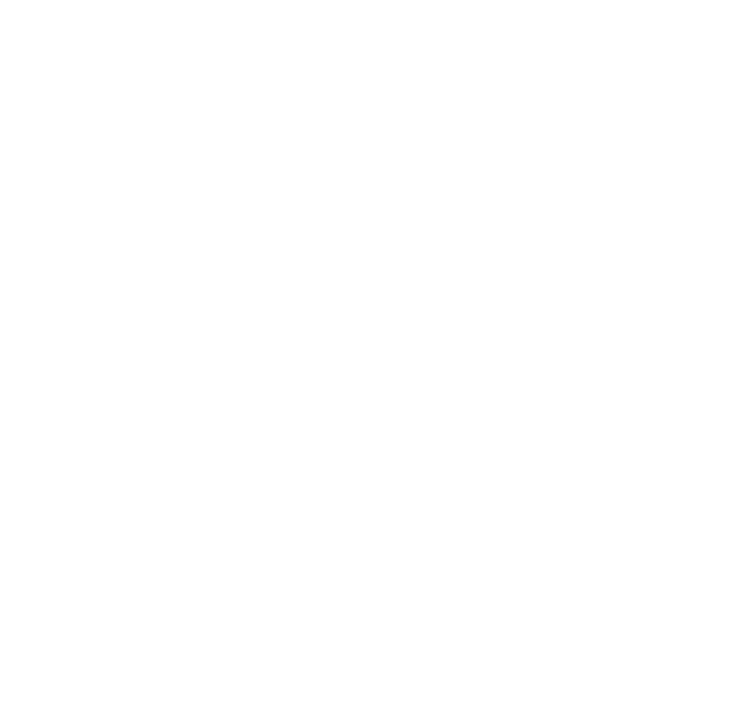
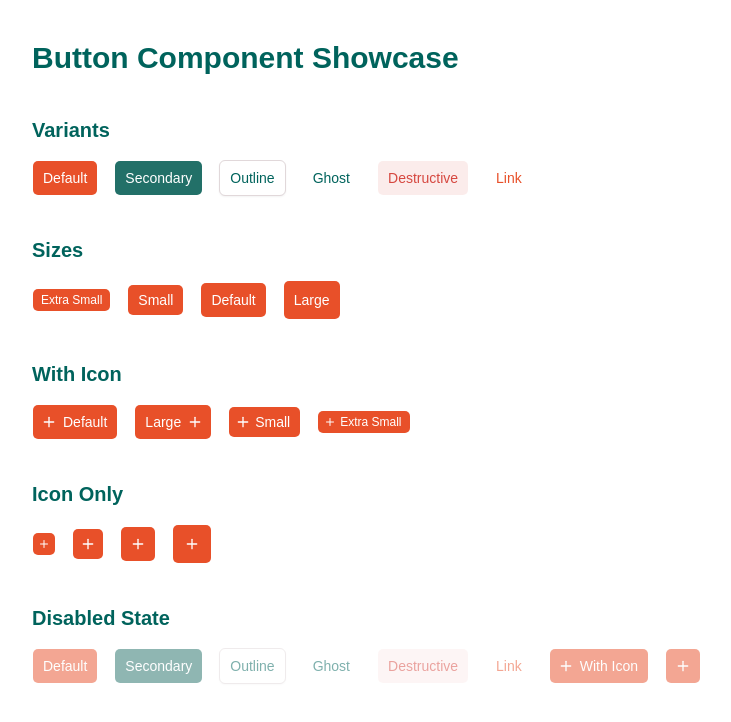
Before and after one commit to Pugialli/nexum, a Next.js app: page /ds-test in a window 1280 px wide. Shown: the top 722 px of the page, without its empty margins (8-739 px from the left). Built offline with nearby package versions, Linux system fonts and the light colour scheme; a web font is replaced by a local one.

Commit message:
in this page, all all buttons and its variations

```diff
--- a/app/ds-test/page.tsx
+++ b/app/ds-test/page.tsx
@@ -1,6 +1,107 @@
+import { Button } from "@/components/ui/button"
+import { PlusIcon } from "lucide-react"
 
 export default function DsTestPage() {
   return (
-    <div />
-  );
+    <div className="container mx-auto p-10 space-y-10">
+      <div>
+        <h1 className="text-3xl font-bold mb-6">Button Component Showcase</h1>
+      </div>
+
+      <div>
+        <h2 className="text-xl font-semibold mb-4">Variants</h2>
+        <div className="flex flex-wrap items-center gap-4">
+          <Button variant="default">Default</Button>
+          <Button variant="secondary">Secondary</Button>
+          <Button variant="outline">Outline</Button>
+          <Button variant="ghost">Ghost</Button>
+          <Button variant="destructive">Destructive</Button>
+          <Button variant="link" asChild>
+            <a href="#">
+              Link
+            </a>
+          </Button>
+        </div>
+      </div>
+
+      <div>
+        <h2 className="text-xl font-semibold mb-4">Sizes</h2>
+        <div className="flex flex-wrap items-center gap-4">
+          <Button size="xs">Extra Small</Button>
+          <Button size="sm">Small</Button>
+          <Button size="default">Default</Button>
+          <Button size="lg">Large</Button>
+        </div>
+      </div>
+
+      <div>
+        <h2 className="text-xl font-semibold mb-4">With Icon</h2>
+        <div className="flex flex-wrap items-center gap-4">
+          <Button>
+            <PlusIcon data-icon="inline-start" />
+            Default
+          </Button>
+          <Button>
+            Large
+            <PlusIcon data-icon="inline-end" />
+          </Button>
+          <Button size="sm">
+            <PlusIcon data-icon="inline-start" />
+            Small
+          </Button>
+          <Button size="xs">
+            <PlusIcon data-icon="inline-start" />
+            Extra Small
+          </Button>
+        </div>
+      </div>
+
+      <div>
+        <h2 className="text-xl font-semibold mb-4">Icon Only</h2>
+        <div className="flex flex-wrap items-center gap-4">
+          <Button size="icon-xs">
+            <PlusIcon />
+          </Button>
+          <Button size="icon-sm">
+            <PlusIcon />
+          </Button>
+          <Button size="icon">
+            <PlusIcon />
+          </Button>
+          <Button size="icon-lg">
+            <PlusIcon />
+          </Button>
+        </div>
+      </div>
+
+      <div>
+        <h2 className="text-xl font-semibold mb-4">Disabled State</h2>
+        <div className="flex flex-wrap items-center gap-4">
+          <Button disabled>Default</Button>
+          <Button variant="secondary" disabled>
+            Secondary
+          </Button>
+          <Button variant="outline" disabled>
+            Outline
+          </Button>
+          <Button variant="ghost" disabled>
+            Ghost
+          </Button>
+          <Button variant="destructive" disabled>
+            Destructive
+          </Button>
+          <Button variant="link" disabled>
+            Link
+          </Button>
+          <Button disabled>
+            <PlusIcon data-icon="inline-start" />
+            With Icon
+          </Button>
+          <Button size="icon" disabled>
+            <PlusIcon />
+          </Button>
+        </div>
+      </div>
+    </div>
+  )
 }
```
